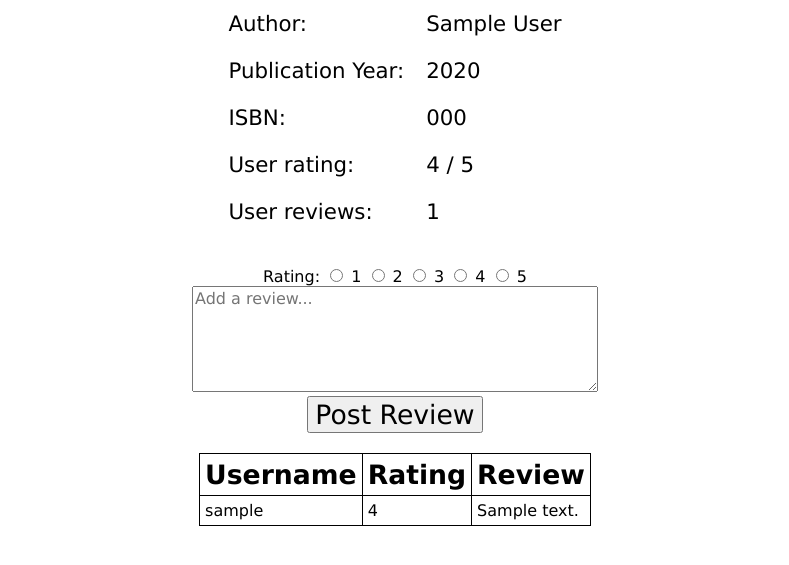
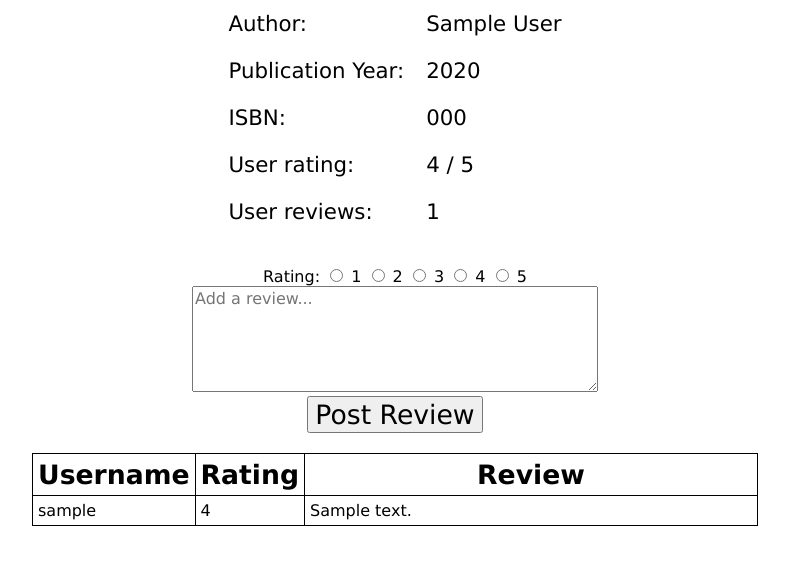
Before and after one commit to schavisa/ENGO651-project2, a Flask app: template templates/book.html in a window 1280 px wide. Shown: the part 140-705 px from the top of the page, without its empty margins (245-1034 px from the left). Run offline with Flask 2, Linux system fonts and the light colour scheme; tables that the repository leaves empty hold one stand-in row (values such as "Sample post"); the template is opened without the code that fills it: values that come from a table or form of the project are taken from there, most other values are stand-ins (such as "Sample title", 1, 10 or a date in 2020).

Commit message:
fixed fitting text in table cell

```diff
--- a/templates/book.html
+++ b/templates/book.html
@@ -73,7 +73,7 @@
                     <tr>
                         <td>{{ review.username }}</td>
                         <td>{{ review.rating }}</td>
-                        <td>{{ review.review }}</td>
+                        <td><div style="width: 442px; word-wrap:break-word; white-space: pre-wrap;">{{ review.review }}</div></td>
                     </tr>
                 {% endfor %}
             </table>
```
